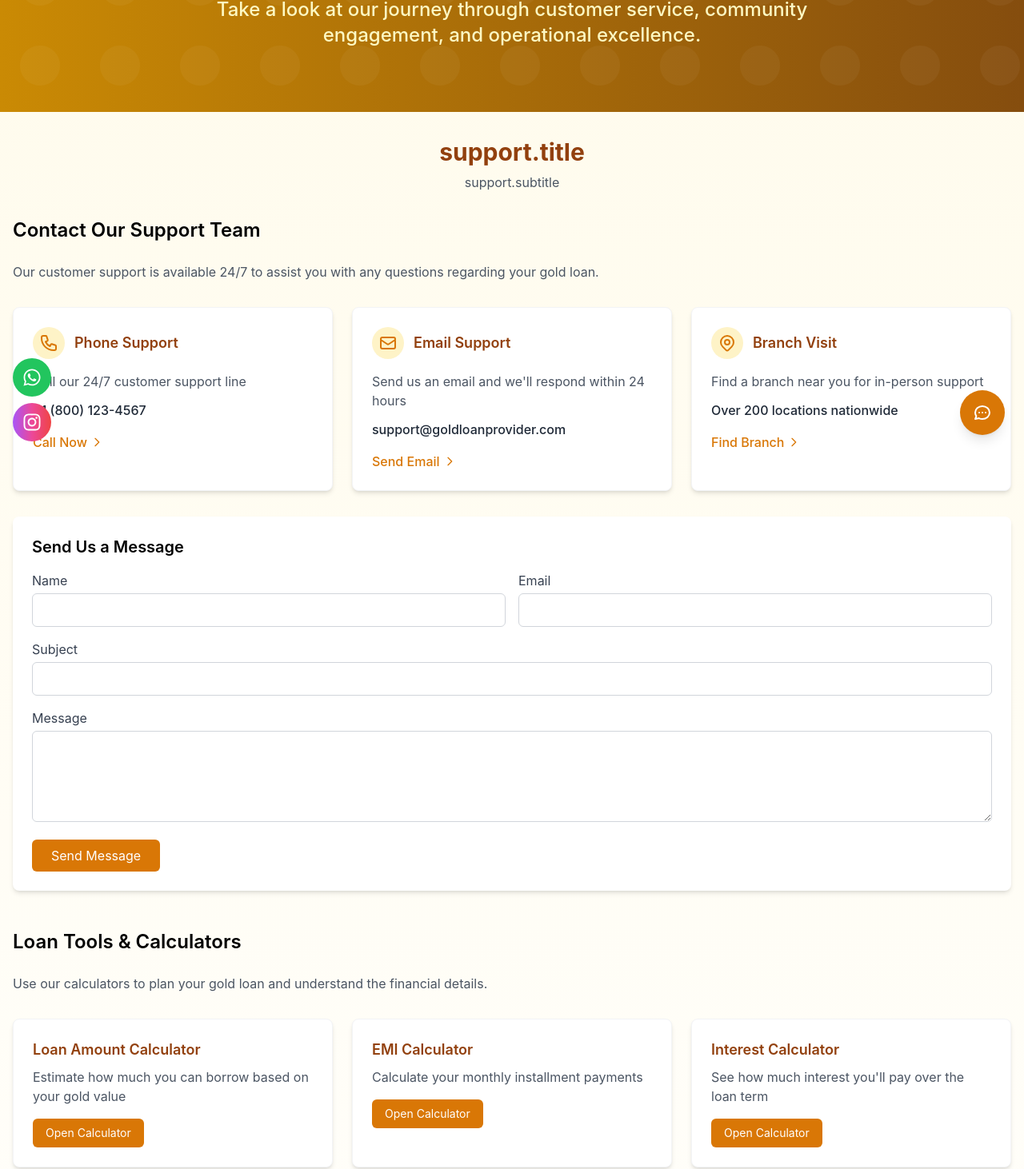
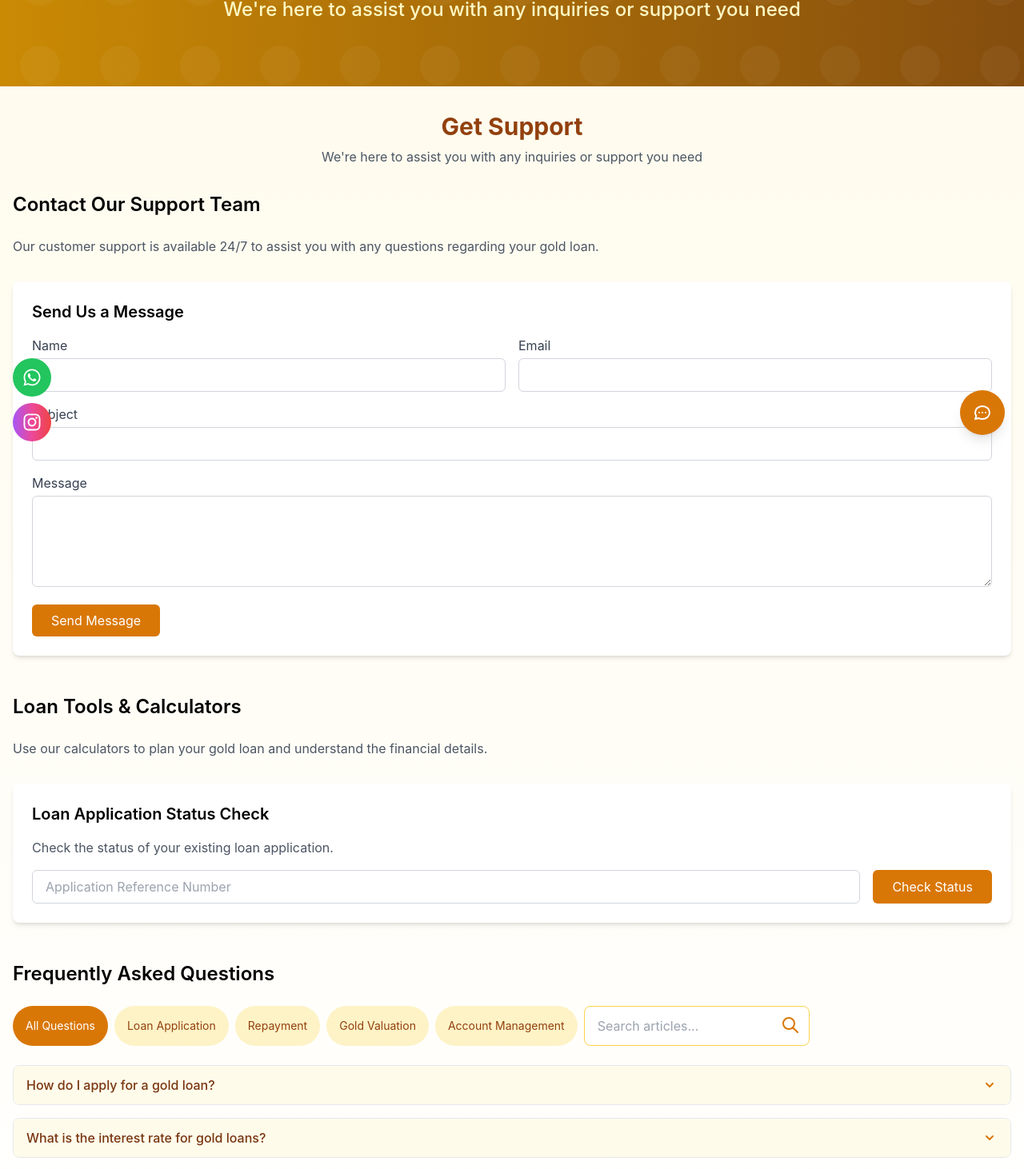
Before and after one commit to bikashsahu28/ugfl, a React (Vite) app: page /support in a window 1280 px wide. Shown: the part 232-1694 px from the top of the page at 80% size. Built offline with nearby package versions, Linux system fonts and the light colour scheme.

Commit message:
support work ad content work

```diff
--- a/src/i18n/locales/en.json
+++ b/src/i18n/locales/en.json
@@ -1162,6 +1162,34 @@
     "title": "No questions found",
     "description": "Try adjusting your search or filter criteria"
   }
+},
+"support": {
+  "title": "Get Support",
+  "subtitle": "We're here to assist you with any inquiries or support you need",
+  "contactSection": {
+      "title": "Contact Our Support Team",
+      "description": "Our customer support is available 24/7 to assist you with any questions regarding your gold loan.",
+      "form": {
+        "title": "Send Us a Message",
+        "fields": {
+          "name": "Name",
+          "email": "Email",
+          "subject": "Subject",
+          "message": "Message"
+        },
+        "button": "Send Message"
+      }
+    },
+    "toolsSection": {
+      "title": "Loan Tools & Calculators",
+      "description": "Use our calculators to plan your gold loan and understand the financial details.",
+      "calculatorButton": "Open Calculator",
+      "statusCheck": {
+        "title": "Loan Application Status Check",
+        "description": "Check the status of your existing loan application.",
+        "placeholder": "Application Reference Number",
+        "button": "Check Status"
+      }
+    }
+  }
 }
-
-}
--- a/src/pages/Support.jsx
+++ b/src/pages/Support.jsx
@@ -4,7 +4,6 @@ import FaqItem from '../components/FaqItem';
 import SupportCard from '../components/SupportCard';
 import ContactMethod from '../components/ContactMethod';
 import LiveChat from '../components/LiveChat';
-import FAQSections from '../components/mainfaq';
 
 function Support() {
   const { t } = useTranslation();
@@ -53,46 +52,7 @@ function Support() {
     },
   ];
 
-  // Sample contact methods
-  const contactMethods = [
-    {
-      icon: 'phone',
-      title: 'Phone Support',
-      description: 'Call our 24/7 customer support line',
-      details: '+1 (800) 123-4567',
-      action: 'Call Now'
-    },
-    {
-      icon: 'email',
-      title: 'Email Support',
-      description: 'Send us an email and we\'ll respond within 24 hours',
-      details: 'support@goldloanprovider.com',
-      action: 'Send Email'
-    },
-    {
-      icon: 'branch',
-      title: 'Branch Visit',
-      description: 'Find a branch near you for in-person support',
-      details: 'Over 200 locations nationwide',
-      action: 'Find Branch'
-    }
-  ];
 
-  // Sample loan calculators
-  const loanCalculators = [
-    {
-      title: 'Loan Amount Calculator',
-      description: 'Estimate how much you can borrow based on your gold value'
-    },
-    {
-      title: 'EMI Calculator',
-      description: 'Calculate your monthly installment payments'
-    },
-    {
-      title: 'Interest Calculator',
-      description: 'See how much interest you\'ll pay over the loan term'
-    }
-  ];
 
   // Filter FAQs based on search and category
   const filteredFaqs = faqs.filter(faq => {
@@ -113,98 +73,74 @@ function Support() {
         </div>
         <div className="max-w-7xl mx-auto px-4 sm:px-6 lg:px-8 relative z-10">
           <h1 className="text-4xl md:text-5xl lg:text-6xl font-bold text-white mb-6 drop-shadow-lg">
-            {t('gallery.title')}
+            {t('support.title')}
           </h1>
           <p className="text-xl md:text-2xl text-yellow-100 font-medium max-w-3xl mx-auto leading-relaxed">
-            {t('gallery.subtitle')}
+            {t('support.subtitle')}
           </p>
         </div>
-        {/* <div className="absolute bottom-0 left-0 right-0 h-16 bg-gradient-to-t from-amber-50 to-transparent"></div> */}
       </div>
       <div className="max-w-7xl mx-auto px-4 py-8">
         <h1 className="text-3xl font-bold text-center mb-2 text-amber-800">{t('support.title')}</h1>
         <p className="text-center text-gray-600 mb-8">{t('support.subtitle')}</p>
 
 
-
         {/* Contact Section - First Section */}
 <section className="mb-12">
-          <h2 className="text-2xl font-semibold mb-6">Contact Our Support Team</h2>
-          <p className="text-gray-600 mb-8">Our customer support is available 24/7 to assist you with any questions regarding your gold loan.</p>
+        <h2 className="text-2xl font-semibold mb-6">{t('support.contactSection.title')}</h2>
+        <p className="text-gray-600 mb-8">{t('support.contactSection.description')}</p>
 
-          <div className="grid md:grid-cols-3 gap-6 mb-8">
-            {contactMethods.map((method, index) => (
-              <ContactMethod
-                key={index}
-                icon={method.icon}
-                title={method.title}
-                description={method.description}
-                details={method.details}
-                action={method.action}
-              />
-            ))}
-          </div>
+        {/* Contact methods grid would go here */}
 
         <div className="bg-white p-6 rounded-lg shadow-md">
-            <h3 className="text-xl font-semibold mb-4">Send Us a Message</h3>
+          <h3 className="text-xl font-semibold mb-4">{t('support.contactSection.form.title')}</h3>
           <form className="space-y-4">
             <div className="grid md:grid-cols-2 gap-4">
               <div>
-                  <label className="block text-gray-700 mb-1">Name</label>
+                <label className="block text-gray-700 mb-1">{t('support.contactSection.form.fields.name')}</label>
                 <input type="text" className="w-full px-4 py-2 border border-gray-300 rounded-md focus:outline-none focus:ring-2 focus:ring-amber-500" />
               </div>
               <div>
-                  <label className="block text-gray-700 mb-1">Email</label>
+                <label className="block text-gray-700 mb-1">{t('support.contactSection.form.fields.email')}</label>
                 <input type="email" className="w-full px-4 py-2 border border-gray-300 rounded-md focus:outline-none focus:ring-2 focus:ring-amber-500" />
               </div>
             </div>
             <div>
-                <label className="block text-gray-700 mb-1">Subject</label>
+              <label className="block text-gray-700 mb-1">{t('support.contactSection.form.fields.subject')}</label>
               <input type="text" className="w-full px-4 py-2 border border-gray-300 rounded-md focus:outline-none focus:ring-2 focus:ring-amber-500" />
             </div>
             <div>
-                <label className="block text-gray-700 mb-1">Message</label>
+              <label className="block text-gray-700 mb-1">{t('support.contactSection.form.fields.message')}</label>
               <textarea rows="4" className="w-full px-4 py-2 border border-gray-300 rounded-md focus:outline-none focus:ring-2 focus:ring-amber-500"></textarea>
             </div>
             <button type="submit" className="bg-amber-600 text-white px-6 py-2 rounded-md hover:bg-amber-700 transition-colors">
-                Send Message
+              {t('support.contactSection.form.button')}
             </button>
           </form>
         </div>
       </section>
 
-        {/* Tools Section - Second Section */}
       <section className="mb-12">
-          <h2 className="text-2xl font-semibold mb-6">Loan Tools & Calculators</h2>
-          <p className="text-gray-600 mb-8">Use our calculators to plan your gold loan and understand the financial details.</p>
+        <h2 className="text-2xl font-semibold mb-6">{t('support.toolsSection.title')}</h2>
+        <p className="text-gray-600 mb-8">{t('support.toolsSection.description')}</p>
 
-          <div className="grid md:grid-cols-3 gap-6">
-            {loanCalculators.map((tool, index) => (
-              <SupportCard
-                key={index}
-                title={tool.title}
-                description={tool.description}
-                buttonText="Open Calculator"
-              />
-            ))}
-          </div>
+        {/* Calculators grid would go here */}
 
         <div className="mt-8 bg-white p-6 rounded-lg shadow-md">
-            <h3 className="text-xl font-semibold mb-4">Loan Application Status Check</h3>
-            <p className="text-gray-600 mb-4">Check the status of your existing loan application.</p>
+          <h3 className="text-xl font-semibold mb-4">{t('support.toolsSection.statusCheck.title')}</h3>
+          <p className="text-gray-600 mb-4">{t('support.toolsSection.statusCheck.description')}</p>
           <div className="flex flex-col md:flex-row gap-4">
             <input
               type="text"
-                placeholder="Application Reference Number"
+              placeholder={t('support.toolsSection.statusCheck.placeholder')}
               className="flex-grow px-4 py-2 border border-gray-300 rounded-md focus:outline-none focus:ring-2 focus:ring-amber-500"
             />
             <button className="bg-amber-600 text-white px-6 py-2 rounded-md hover:bg-amber-700 transition-colors whitespace-nowrap">
-                Check Status
+              {t('support.toolsSection.statusCheck.button')}
             </button>
           </div>
         </div>
       </section>
-
         {/* FAQ Section - Third Section */}
 
         <section className="mb-12">
```
Also changed, not shown: src/i18n/locales/hi.json, src/i18n/locales/or.json. Lines whose indentation alone changed are shown as unchanged.
